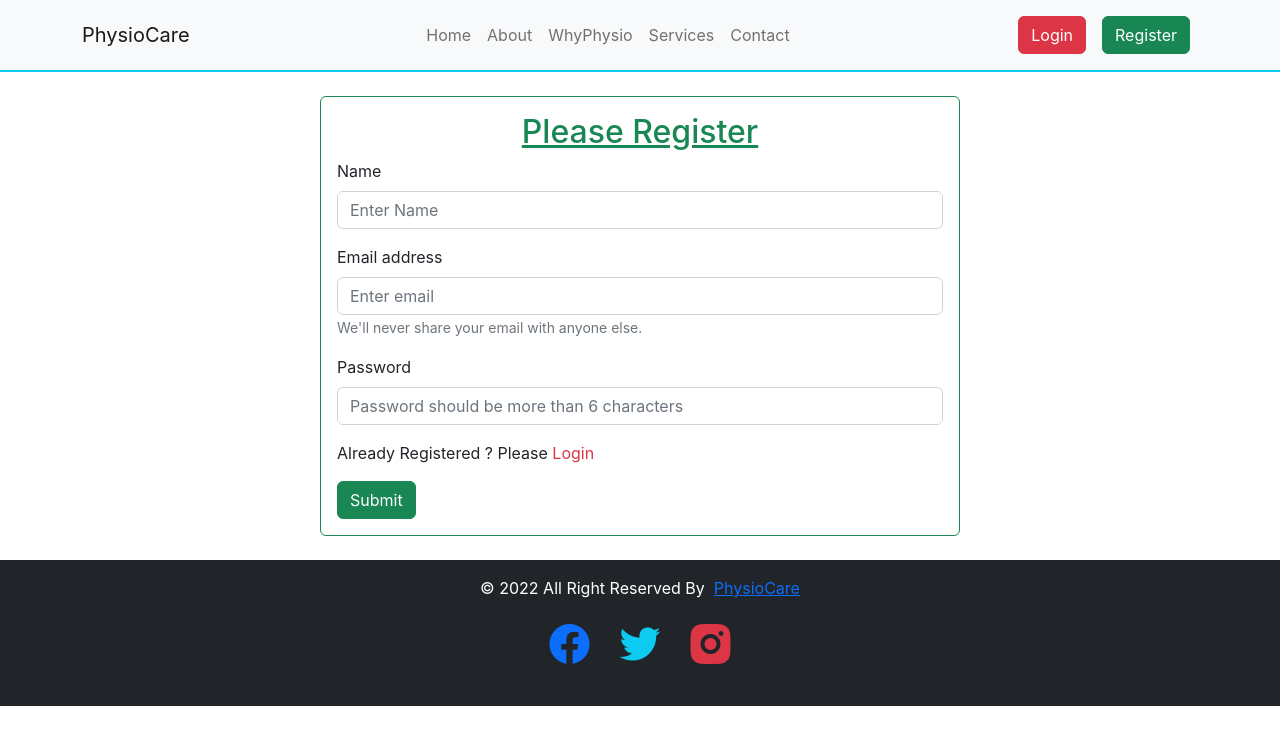
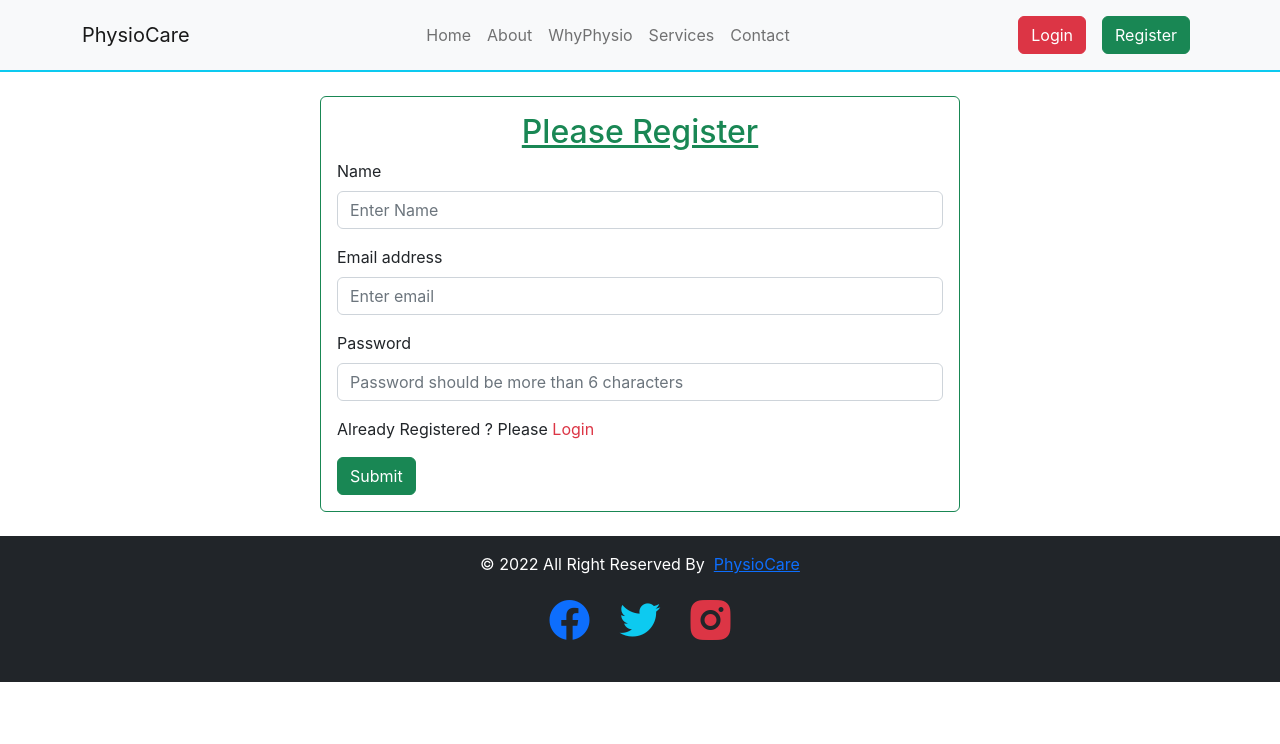
Before and after one commit to itamim345/PhysioCare, a React (Create React App) app: page /register in a window 1280 px wide. Shown: the top 744 px of the page. Built offline with nearby package versions, Linux system fonts and the light colour scheme; no server answers.

Commit message:
Removed extra line from register form

```diff
--- a/src/Pages/Register/Register.js
+++ b/src/Pages/Register/Register.js
@@ -47,9 +47,6 @@
         <Form.Group className="mb-3" controlId="formBasicEmail">
           <Form.Label>Email address</Form.Label>
           <Form.Control type="email" name="email" placeholder="Enter email" required/>
-          <Form.Text className="text-muted">
-            We'll never share your email with anyone else.
-          </Form.Text>
         </Form.Group>
 
         <Form.Group className="mb-3" controlId="formBasicPassword">
```
